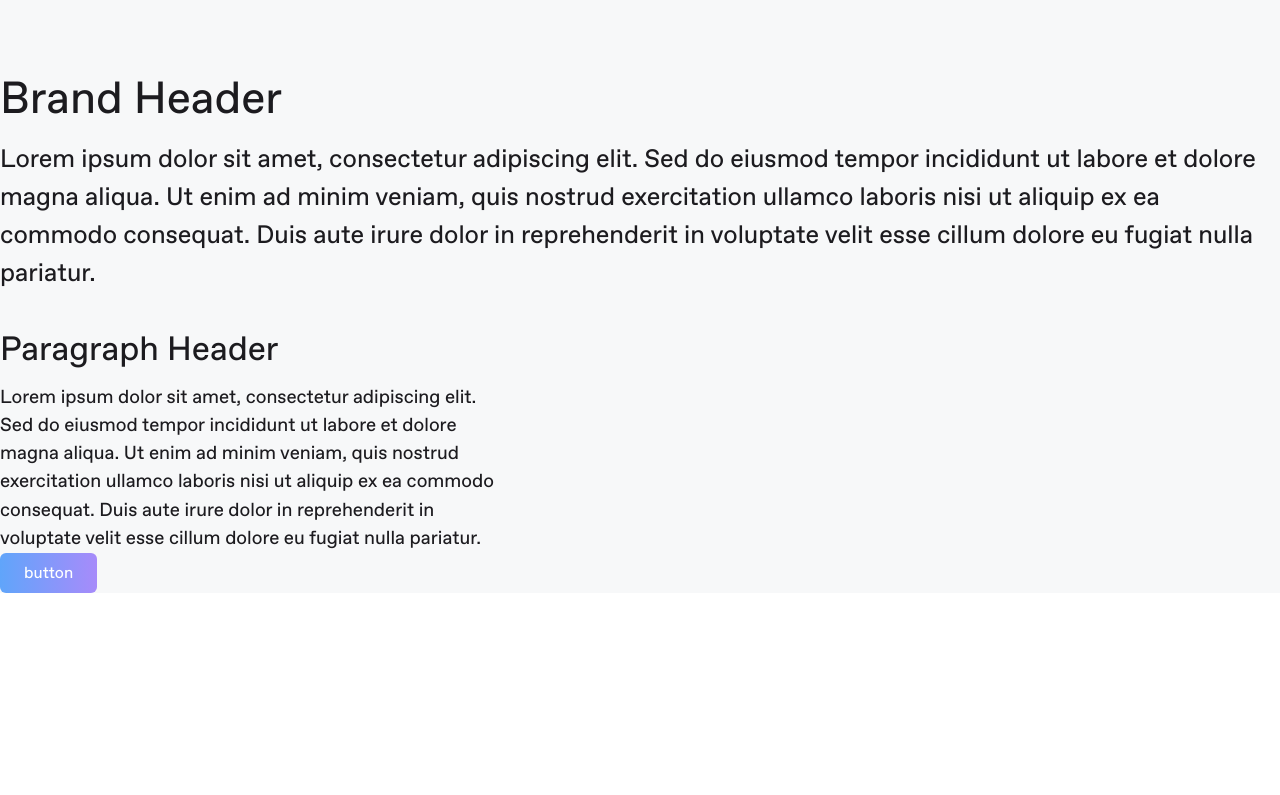
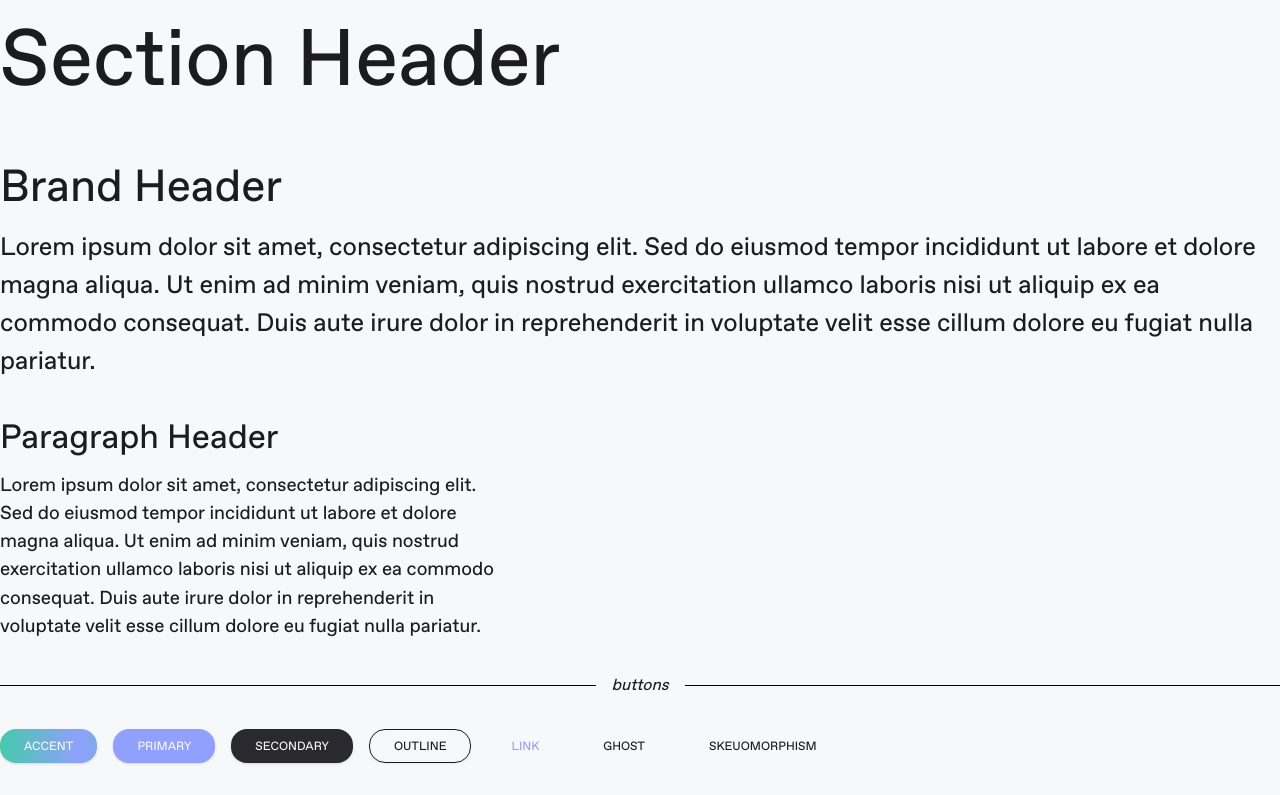
Before and after one commit to aydangoon/aydan.space, a Next.js app: page / in a window 1280 px wide. Shown: the part 278-1073 px from the top of the page. Before the commit the page ends 871 px from the top, so only its background shows below. Built offline with nearby package versions, Linux system fonts and the light colour scheme.

Commit message:
most of the button styles

```diff
--- a/package.json
+++ b/package.json
@@ -10,8 +10,10 @@
   },
   "dependencies": {
     "@radix-ui/react-icons": "^1.3.0",
+    "@radix-ui/react-slot": "^1.0.2",
     "class-variance-authority": "^0.7.0",
     "clsx": "^2.1.0",
+    "framer-motion": "^11.0.5",
     "next": "14.1.0",
     "react": "^18",
     "react-dom": "^18",
--- a/src/app/globals.css
+++ b/src/app/globals.css
@@ -27,10 +27,19 @@
   }
 
   :root {
+    /* colors */
     --white: 255 255 255;
+    --off-white: 247 248 240;
+    --off-black: 28 27 31;
 
-    --background: var(--white);
-    --foreground: 28, 27, 31;
+    --ts-blue-400: 96 165 250;
+    --ts-emerald-400: 52 211 153;
+    --ts-amber-400: 251 191 36;
+    --ts-violet-800: 91 33 182;
+
+    /* theme */
+    --background: var(--off-white);
+    --foreground: var(--off-black);
 
     --card: 0 0% 100%;
     --card-foreground: 222.2 84% 4.9%;
@@ -39,10 +48,10 @@
     --popover-foreground: 222.2 84% 4.9%;
 
     --primary: 144 160 252;
-    --primary-foreground: 210 40% 98%;
+    --primary-foreground: var(--off-white);
 
-    --secondary: 210 40% 96.1%;
-    --secondary-foreground: 222.2 47.4% 11.2%;
+    --secondary: 43 41 48;
+    --secondary-foreground: var(--off-white);
 
     --muted: 210 40% 96.1%;
     --muted-foreground: 215.4 16.3% 46.9%;
@@ -53,7 +62,7 @@
     --destructive: 0 84.2% 60.2%;
     --destructive-foreground: 210 40% 98%;
 
-    --border: 214.3 31.8% 91.4%;
+    --border: var(--off-black);
     --input: 214.3 31.8% 91.4%;
     --ring: 222.2 84% 4.9%;
 
--- a/src/app/page.tsx
+++ b/src/app/page.tsx
@@ -1,6 +1,10 @@
+import { Button } from '@/components/ui/button'
+
 const Home = () => {
   return (
-    <div className="min-h-screen bg-[#f7f8f9]">
+    <div className="flex min-h-screen flex-col space-y-8 bg-[#f7f8f9] py-8">
+      <Divider text="text" />
+      <section className="flex flex-col">
         <div className="flex flex-col space-y-8">
           <h2 className="text-5xl">Huge Statement</h2>
           <h2 className="text-4xl">Section Header</h2>
@@ -23,11 +27,27 @@ const Home = () => {
             </p>
           </div>
         </div>
-      <div className="inline-flex rounded-md bg-gradient-to-r from-blue-400 to-violet-400 px-6 py-2 text-white">
-        button
-      </div>
+      </section>
+      <Divider text="buttons" />
+      <section className="inline-flex space-x-4">
+        <Button variant="accent">ACCENT</Button>
+        <Button variant="primary">PRIMARY</Button>
+        <Button variant="secondary">SECONDARY</Button>
+        <Button variant="outline">OUTLINE</Button>
+        <Button variant="link">LINK</Button>
+        <Button variant="ghost">GHOST</Button>
+        <Button variant="skeuo">SKEUOMORPHISM</Button>
+      </section>
     </div>
   )
 }
 
+const Divider = ({ text }: { text: string }) => (
+  <div className="flex items-center space-x-4">
+    <div className="h-[1px] flex-grow bg-black"></div>
+    <div className="italic">{text}</div>
+    <div className="h-[1px] flex-grow bg-black"></div>
+  </div>
+)
+
 export default Home
--- /dev/null
+++ b/src/components/ui/button.tsx
@@ -0,0 +1,79 @@
+'use client'
+import { Slot } from '@radix-ui/react-slot'
+import { cva, type VariantProps } from 'class-variance-authority'
+import { motion } from 'framer-motion'
+import * as React from 'react'
+
+import { cn } from '@/lib/utils/shadcn'
+
+const buttonVariants = cva(
+  `inline-flex items-center justify-center whitespace-nowrap rounded-2xl text-xs
+  transition-colors focus-visible:outline-none focus-visible:ring-1 focus-visible:ring-ring
+  disabled:pointer-events-none disabled:opacity-50`,
+  {
+    variants: {
+      variant: {
+        accent: 'shadow text-primary-foreground',
+        primary: 'shadow bg-primary text-primary-foreground hover:bg-primary/90',
+        secondary: 'shadow bg-secondary text-secondary-foreground hover:bg-secondary/80',
+        outline: `border border-foreground shadow-sm text-foreground hover:text-foreground/70
+        hover:border-foreground/70`,
+        ghost: '',
+        link: 'text-primary underline-offset-4 hover:underline',
+        skeuo: '', // TODO
+      },
+      size: {
+        default: 'px-6 py-2',
+        sm: 'px-4 py-1',
+        lg: 'px-12 py-2',
+        icon: 'size-9',
+      },
+    },
+    defaultVariants: {
+      variant: 'primary',
+      size: 'default',
+    },
+  },
+)
+
+export interface ButtonProps
+  extends React.ButtonHTMLAttributes<HTMLButtonElement>,
+    VariantProps<typeof buttonVariants> {
+  asChild?: boolean
+}
+
+const Button = React.forwardRef<HTMLButtonElement, ButtonProps>(
+  ({ className, variant, size, asChild = false, ...props }, ref) => {
+    if (variant === 'accent') {
+      return (
+        <motion.button
+          className={cn(buttonVariants({ variant, size, className }))}
+          animate={{
+            backgroundPosition: ['0%', '100%'],
+            transition: { duration: 4, ease: 'linear', repeat: Infinity, repeatType: 'loop' },
+          }}
+          style={{
+            backgroundSize: '400% 100%',
+            backgroundImage: `linear-gradient(
+                to right,
+                rgb(var(--ts-emerald-400)) 0%,
+                rgb(var(--ts-emerald-400)) 25%,
+                rgb(var(--primary)) 50%,
+                rgb(var(--ts-emerald-400)) 75%,
+                rgb(var(--ts-emerald-400)) 100%
+              )`,
+          }}
+          {...props}
+        />
+      )
+    }
+
+    const Comp = asChild ? Slot : 'button'
+    return (
+      <Comp className={cn(buttonVariants({ variant, size, className }))} ref={ref} {...props} />
+    )
+  },
+)
+Button.displayName = 'Button'
+
+export { Button, buttonVariants }
--- a/tailwind.config.ts
+++ b/tailwind.config.ts
@@ -36,38 +36,38 @@ const config = {
         '6xl': 'clamp(4.77rem, 6.69vw + 3.53rem, 8.88rem)',
       },
       colors: {
-        border: 'hsl(var(--border))',
-        input: 'hsl(var(--input))',
-        ring: 'hsl(var(--ring))',
+        border: 'rgb(var(--border))',
+        input: 'rgb(var(--input))',
+        ring: 'rgb(var(--ring))',
         background: 'rgb(var(--background))',
         foreground: 'rgb(var(--foreground))',
         primary: {
           DEFAULT: 'rgb(var(--primary))',
-          foreground: 'hsl(var(--primary-foreground))',
+          foreground: 'rgb(var(--primary-foreground))',
         },
         secondary: {
-          DEFAULT: 'hsl(var(--secondary))',
-          foreground: 'hsl(var(--secondary-foreground))',
+          DEFAULT: 'rgb(var(--secondary))',
+          foreground: 'rgb(var(--secondary-foreground))',
         },
         destructive: {
-          DEFAULT: 'hsl(var(--destructive))',
-          foreground: 'hsl(var(--destructive-foreground))',
+          DEFAULT: 'rgb(var(--destructive))',
+          foreground: 'rgb(var(--destructive-foreground))',
         },
         muted: {
-          DEFAULT: 'hsl(var(--muted))',
-          foreground: 'hsl(var(--muted-foreground))',
+          DEFAULT: 'rgb(var(--muted))',
+          foreground: 'rgb(var(--muted-foreground))',
         },
         accent: {
-          DEFAULT: 'hsl(var(--accent))',
-          foreground: 'hsl(var(--accent-foreground))',
+          DEFAULT: 'rgb(var(--accent))',
+          foreground: 'rgb(var(--accent-foreground))',
         },
         popover: {
-          DEFAULT: 'hsl(var(--popover))',
-          foreground: 'hsl(var(--popover-foreground))',
+          DEFAULT: 'rgb(var(--popover))',
+          foreground: 'rgb(var(--popover-foreground))',
         },
         card: {
-          DEFAULT: 'hsl(var(--card))',
-          foreground: 'hsl(var(--card-foreground))',
+          DEFAULT: 'rgb(var(--card))',
+          foreground: 'rgb(var(--card-foreground))',
         },
       },
       borderRadius: {
```
Also changed, not shown: 1 other file (tests, documents, lock files or other folders). Lines whose indentation alone changed are shown as unchanged.
